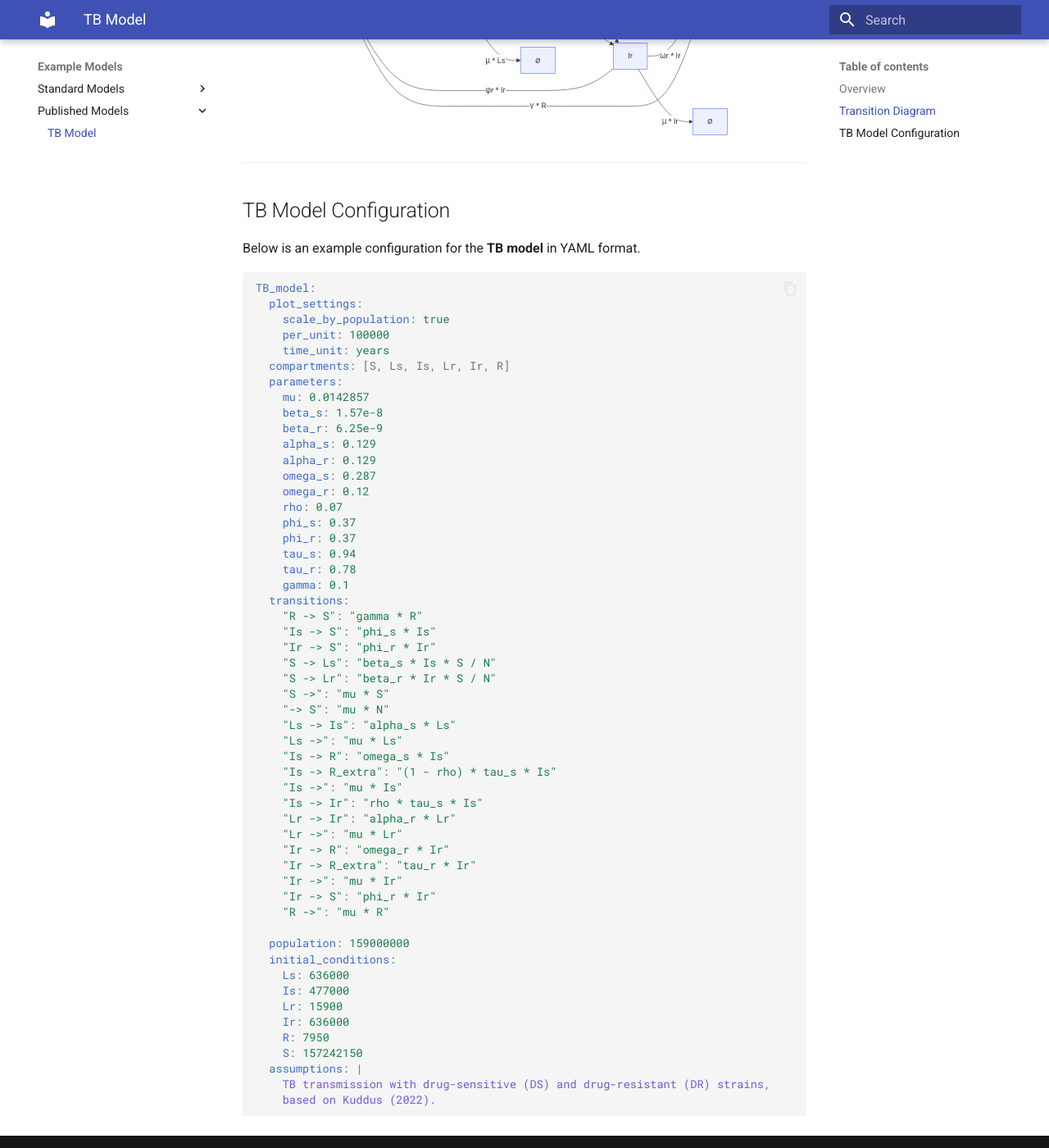
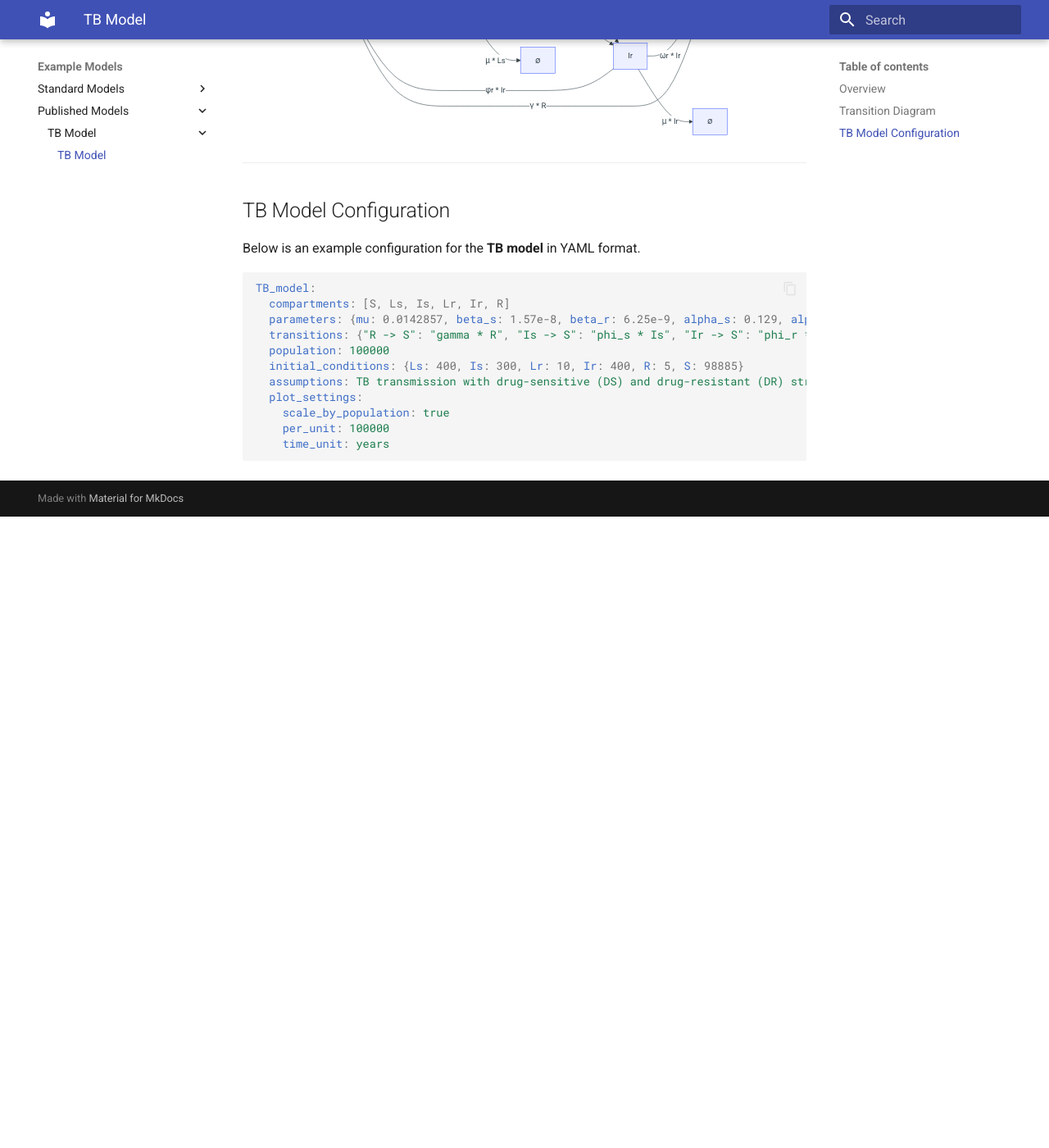
Before and after one commit to dsih-artpark/infectious-disease-models, an MkDocs documentation site: the page built from docs/models/TB_Kuddus_2022.md, in a window 1280 px wide and 1400 px high, scrolled down 909 px. Shown: the whole window at 82% size. Built offline with MkDocs 1.6.1 and Material for MkDocs 9.7.7, drawn with Linux system fonts in a browser that asks for light colours; after the commit the page ends 1539 px from its top, so only the background shows below that.

Commit message:
Changed docs

````diff
--- a/docs/models/tb.md
+++ b/docs/models/TB_Kuddus_2022.md
@@ -45,56 +45,14 @@ Below is an example configuration for the **TB model** in YAML format.
 
 ```yaml
 TB_model:
+  compartments: [S, Ls, Is, Lr, Ir, R]
+  parameters: {mu: 0.0142857, beta_s: 1.57e-8, beta_r: 6.25e-9, alpha_s: 0.129, alpha_r: 0.129, omega_s: 0.287, omega_r: 0.12, rho: 0.07, phi_s: 0.37, phi_r: 0.37, tau_s: 0.94, tau_r: 0.78, gamma: 0.1 }
+  transitions: {"R -> S": "gamma * R", "Is -> S": "phi_s * Is", "Ir -> S": "phi_r * Ir", "S -> Ls": "beta_s * Is * S / N", "S -> Lr": "beta_r * Ir * S / N","S ->": "mu * S", "-> S": "mu * N", "Ls -> Is": "alpha_s * Ls", "Ls ->": "mu * Ls", "Is -> R": "omega_s * Is", "Is -> R_extra": "(1 - rho) * tau_s * Is" , "Is ->": "mu * Is", "Is -> Ir": "rho * tau_s * Is", "Lr -> Ir": "alpha_r * Lr", "Lr ->": "mu * Lr", "Ir -> R": "omega_r * Ir", "Ir -> R_extra": "tau_r * Ir", "Ir ->": "mu * Ir", "Ir -> S": "phi_r * Ir", "R ->": "mu * R"}
+  population: 100000
+  initial_conditions: {Ls: 400, Is: 300, Lr: 10, Ir: 400, R: 5, S: 98885}
+  assumptions: TB transmission with drug-sensitive (DS) and drug-resistant (DR) strains, based on Kuddus (2022).
   plot_settings:
     scale_by_population: true
     per_unit: 100000
     time_unit: years
-  compartments: [S, Ls, Is, Lr, Ir, R]
-  parameters:
-    mu: 0.0142857
-    beta_s: 1.57e-8
-    beta_r: 6.25e-9
-    alpha_s: 0.129
-    alpha_r: 0.129
-    omega_s: 0.287
-    omega_r: 0.12
-    rho: 0.07
-    phi_s: 0.37
-    phi_r: 0.37
-    tau_s: 0.94
-    tau_r: 0.78
-    gamma: 0.1
-  transitions:
-    "R -> S": "gamma * R"
-    "Is -> S": "phi_s * Is"
-    "Ir -> S": "phi_r * Ir"
-    "S -> Ls": "beta_s * Is * S / N"
-    "S -> Lr": "beta_r * Ir * S / N"
-    "S ->": "mu * S"
-    "-> S": "mu * N"
-    "Ls -> Is": "alpha_s * Ls"
-    "Ls ->": "mu * Ls"
-    "Is -> R": "omega_s * Is"
-    "Is -> R_extra": "(1 - rho) * tau_s * Is"
-    "Is ->": "mu * Is"
-    "Is -> Ir": "rho * tau_s * Is"
-    "Lr -> Ir": "alpha_r * Lr"
-    "Lr ->": "mu * Lr"
-    "Ir -> R": "omega_r * Ir"
-    "Ir -> R_extra": "tau_r * Ir"
-    "Ir ->": "mu * Ir"
-    "Ir -> S": "phi_r * Ir"
-    "R ->": "mu * R"
-
-  population: 159000000
-  initial_conditions:
-    Ls: 636000
-    Is: 477000
-    Lr: 15900
-    Ir: 636000
-    R: 7950
-    S: 157242150
-  assumptions: |
-    TB transmission with drug-sensitive (DS) and drug-resistant (DR) strains,
-    based on Kuddus (2022).
 ```
--- a/mkdocs.yml
+++ b/mkdocs.yml
@@ -69,7 +69,10 @@ nav:
         - SEIR Model: models/seir.md
         - SIS Model: models/sis.md
       - Published Models:
-        - TB Model: models/tb.md
+        - TB Model:
+          - models/TB_Kuddus_2022.md
   - References: references.md
 extra_javascript:
   - https://cdn.jsdelivr.net/npm/mathjax@3/es5/tex-mml-chtml.js
+  - https://unpkg.com/mermaid@10/dist/mermaid.min.js
+  - js/mermaid-init.js
````
Also changed, not shown: docs/models/sir.md (+6 -6 lines), docs/models/sis.md (+36 -0 lines), 1 other file.
